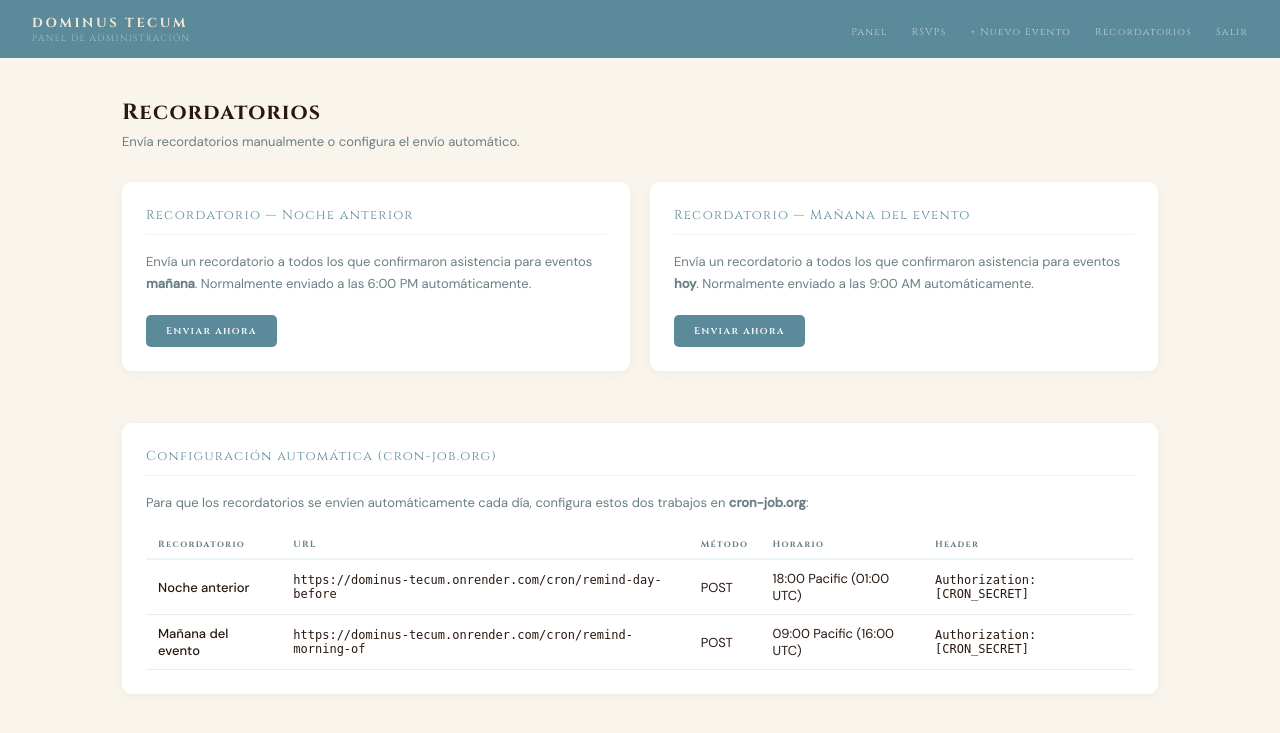
After one commit to Dominus-Tecum-Vancouver/dominus-tecum, a Flask app: page /admin/reminders in a window 1280 px wide. The commit adds this page. Shown: the top 733 px of the page. Run offline with Flask 3, Linux system fonts and the light colour scheme; the visitor is signed in with stand-in values (Sample User, id 1).

Commit message:
Add event reminder system with cron endpoints and admin page

```diff
--- a/admin/gmail_service.py
+++ b/admin/gmail_service.py
@@ -174,7 +174,7 @@ def send_rsvp_confirmation(name: str, email: str, event_title: str) -> bool:
                     border-left:3px solid #7A1528;border-radius:4px">
           <p style="margin:0;font-size:13px;color:#2A5A6A">
             📍 Holy Rosary Cathedral<br>
-            646 Richards St, Vancouver BC
+            650 Richards St, Vancouver BC
           </p>
         </div>
 
@@ -239,3 +239,64 @@ def send_rsvp_notification(name: str, email: str,
     """
     # Send TO the group Gmail — leaders will see this in their inbox
     return send_email(GMAIL_ADDRESS, subject, html)
+
+def send_event_reminder(name: str, email: str, event_title: str,
+                        event_date: str, event_time: str,
+                        reminder_type: str) -> bool:
+    """
+    Sends a bilingual reminder email to someone who RSVPed for an upcoming event.
+    Called by the cron job — once the evening before (day_before)
+    and once the morning of the event (morning_of).
+    """
+    if reminder_type == 'day_before':
+        subject = f'¡Nos vemos mañana, {name}! / See you tomorrow!'
+        timing_es = '¡Nos vemos <strong>mañana</strong>!'
+        timing_en = 'See you <strong>tomorrow</strong>!'
+        sub_es = 'Recuerda que tienes un lugar reservado para este evento.'
+        sub_en = 'Just a reminder that you have a spot reserved for this event.'
+    else:
+        subject = f'¡Hoy es el día, {name}! / Today is the day!'
+        timing_es = '¡<strong>Hoy</strong> es el día!'
+        timing_en = '<strong>Today</strong> is the day!'
+        sub_es = 'Te esperamos esta noche con mucho gusto.'
+        sub_en = 'We look forward to seeing you tonight!'
+
+    html = f"""
+    <div style="font-family:'Georgia',serif;max-width:520px;margin:0 auto;color:#2A1810">
+      <div style="background:#5B8A9A;padding:28px 32px;text-align:center">
+        <h1 style="color:#F2E8D5;font-size:22px;letter-spacing:3px;margin:0">DOMINUS TECUM</h1>
+        <p style="color:rgba(255,255,255,0.65);font-size:13px;margin:6px 0 0;font-style:italic">
+          Holy Rosary Cathedral Hall · Vancouver
+        </p>
+      </div>
+      <div style="padding:32px;background:#FAF5EC">
+        <p style="font-size:18px;margin:0 0 8px">Hola {name} / Hi {name},</p>
+        <p style="font-size:20px;font-weight:bold;color:#7A1528;margin:0 0 4px">{timing_es}</p>
+        <p style="font-size:20px;font-weight:bold;color:#5B8A9A;margin:0 0 16px">{timing_en}</p>
+        <p style="color:#5C3D2E;line-height:1.8;margin:0 0 20px">
+          {sub_es}<br>{sub_en}
+        </p>
+        <div style="background:#EBF4F7;border-left:4px solid #7A1528;
+                    border-radius:4px;padding:18px 20px;margin-bottom:20px">
+          <p style="margin:0 0 8px;font-size:16px;font-weight:bold;color:#2A1810">
+            {event_title}
+          </p>
+          <p style="margin:0;font-size:13px;color:#2A5A6A;line-height:1.8">
+            📅 {event_date}<br>
+            🕖 {event_time}<br>
+            📍 Holy Rosary Cathedral Hall, 650 Richards St, Vancouver BC
+          </p>
+        </div>
+        <p style="color:#7A6555;font-size:13px">
+          ¿Preguntas? / Questions?<br>
+          <a href="mailto:{GMAIL_ADDRESS}" style="color:#5B8A9A">{GMAIL_ADDRESS}</a>
+        </p>
+      </div>
+      <div style="background:#EDE3CF;padding:14px;text-align:center">
+        <p style="margin:0;font-size:10px;letter-spacing:2px;color:#A08B72">
+          © DOMINUS TECUM · HOLY ROSARY CATHEDRAL · VANCOUVER
+        </p>
+      </div>
+    </div>
+    """
+    return send_email(email, subject, html)
--- a/admin/routes.py
+++ b/admin/routes.py
@@ -373,3 +373,111 @@ def admin_rsvps():
         events=events,
         selected_event=event_id,  # So the template can highlight the active filter
     )
+
+# ── Cron / Reminder Routes ─────────────────────────────────────────────────────
+
+import os as _os
+from .gmail_service import send_event_reminder as _send_reminder
+
+
+def _check_cron_secret():
+    """
+    Verifies the Authorization header matches our CRON_SECRET env var.
+    Prevents random people from triggering mass emails.
+    """
+    secret = _os.environ.get('CRON_SECRET', '')
+    auth   = request.headers.get('Authorization', '')
+    return auth in (secret, f'Bearer {secret}')
+
+
+def _send_reminders_for_offset(day_offset: int, reminder_type: str) -> dict:
+    """
+    Finds events happening `day_offset` days from today and emails
+    everyone who RSVPed.
+      day_offset 1 = tomorrow (evening before reminder)
+      day_offset 0 = today    (morning of reminder)
+    """
+    from datetime import date, timedelta
+
+    target_date = date.today() + timedelta(days=day_offset)
+
+    events = Event.query.filter_by(active=True, date=target_date).all()
+
+    sent_count   = 0
+    failed_count = 0
+
+    for event in events:
+        # Format date in Spanish e.g. "miércoles 15 de abril"
+        day_names = {
+            'Monday': 'lunes', 'Tuesday': 'martes', 'Wednesday': 'miércoles',
+            'Thursday': 'jueves', 'Friday': 'viernes',
+            'Saturday': 'sábado', 'Sunday': 'domingo'
+        }
+        month_names = {
+            'January': 'enero', 'February': 'febrero', 'March': 'marzo',
+            'April': 'abril', 'May': 'mayo', 'June': 'junio',
+            'July': 'julio', 'August': 'agosto', 'September': 'septiembre',
+            'October': 'octubre', 'November': 'noviembre', 'December': 'diciembre'
+        }
+        day_name   = day_names.get(target_date.strftime('%A'), target_date.strftime('%A'))
+        month_name = month_names.get(target_date.strftime('%B'), target_date.strftime('%B'))
+        event_date = f"{day_name} {target_date.day} de {month_name}"
+
+        for rsvp in event.rsvps:
+            success = _send_reminder(
+                name          = rsvp.name,
+                email         = rsvp.email,
+                event_title   = event.title_es,
+                event_date    = event_date,
+                event_time    = event.time,
+                reminder_type = reminder_type,
+            )
+            if success:
+                sent_count += 1
+            else:
+                failed_count += 1
+
+    return {
+        'target_date':  str(target_date),
+        'events_found': len(events),
+        'sent':         sent_count,
+        'failed':       failed_count,
+    }
+
+
+@bp.route('/cron/remind-day-before', methods=['POST'])
+def cron_remind_day_before():
+    """Called by cron-job.org every day at 6:00 PM Pacific."""
+    if not _check_cron_secret():
+        return jsonify({'error': 'Unauthorized'}), 401
+    result = _send_reminders_for_offset(day_offset=1, reminder_type='day_before')
+    print(f'[cron] day-before reminders: {result}')
+    return jsonify({'status': 'ok', **result})
+
+
+@bp.route('/cron/remind-morning-of', methods=['POST'])
+def cron_remind_morning_of():
+    """Called by cron-job.org every day at 9:00 AM Pacific."""
+    if not _check_cron_secret():
+        return jsonify({'error': 'Unauthorized'}), 401
+    result = _send_reminders_for_offset(day_offset=0, reminder_type='morning_of')
+    print(f'[cron] morning-of reminders: {result}')
+    return jsonify({'status': 'ok', **result})
+
+
+@bp.route('/admin/reminders', methods=['GET', 'POST'])
+@admin_required
+def admin_reminders():
+    """Manual reminder trigger page — useful for testing."""
+    message = None
+    if request.method == 'POST':
+        reminder_type = request.form.get('type', 'day_before')
+        day_offset    = 1 if reminder_type == 'day_before' else 0
+        result        = _send_reminders_for_offset(day_offset, reminder_type)
+        if result['events_found'] == 0:
+            message = {'type': 'info',
+                       'text': f"No hay eventos {'mañana' if day_offset == 1 else 'hoy'}."}
+        else:
+            message = {'type': 'success',
+                       'text': f"Enviados: {result['sent']} recordatorios. Fallidos: {result['failed']}."}
+    return render_template('admin/reminders.html', message=message)
--- a/admin/templates/admin/base.html
+++ b/admin/templates/admin/base.html
@@ -291,6 +291,7 @@
       <li><a href="/admin" class="{{ 'active' if request.endpoint == 'main.admin_dashboard' }}">Panel</a></li>
       <li><a href="/admin/rsvps" class="{{ 'active' if request.endpoint == 'main.admin_rsvps' }}">RSVPs</a></li>
       <li><a href="/admin/events/new">+ Nuevo Evento</a></li>
+      <li><a href="/admin/reminders">Recordatorios</a></li>
       <li><a href="/admin/logout">Salir</a></li>
     </ul>
   </nav>
--- /dev/null
+++ b/admin/templates/admin/reminders.html
@@ -0,0 +1,92 @@
+{% extends 'admin/base.html' %}
+{% block content %}
+
+<div class="page-title">Recordatorios</div>
+<div class="page-sub">Envía recordatorios manualmente o configura el envío automático.</div>
+
+{% if message %}
+<div class="alert alert-{{ 'error' if message.type == 'error' else 'info' }}" style="background:{{ '#EBF4F7' if message.type in ['info','success'] else '#FAECE7' }};
+              color:{{ '#2A5A6A' if message.type in ['info','success'] else '#712B13' }};
+              padding:12px 16px;border-radius:6px;margin-bottom:20px;font-size:13px;
+              border-left:3px solid {{ '#5B8A9A' if message.type in ['info','success'] else '#7A1528' }}">
+    {{ message.text }}
+</div>
+{% endif %}
+
+<div style="display:grid;grid-template-columns:1fr 1fr;gap:20px;margin-bottom:32px">
+
+    <!-- Evening before -->
+    <div class="card">
+        <div class="card-title">Recordatorio — Noche anterior</div>
+        <p style="font-size:13px;color:#6A7E85;margin-bottom:20px;line-height:1.7">
+            Envía un recordatorio a todos los que confirmaron asistencia para eventos
+            <strong>mañana</strong>. Normalmente enviado a las 6:00 PM automáticamente.
+        </p>
+        <form method="POST">
+            <input type="hidden" name="type" value="day_before" />
+            <button type="submit" class="btn btn-primary"
+                onclick="return confirm('¿Enviar recordatorios de mañana ahora?')">
+                Enviar ahora
+            </button>
+        </form>
+    </div>
+
+    <!-- Morning of -->
+    <div class="card">
+        <div class="card-title">Recordatorio — Mañana del evento</div>
+        <p style="font-size:13px;color:#6A7E85;margin-bottom:20px;line-height:1.7">
+            Envía un recordatorio a todos los que confirmaron asistencia para eventos
+            <strong>hoy</strong>. Normalmente enviado a las 9:00 AM automáticamente.
+        </p>
+        <form method="POST">
+            <input type="hidden" name="type" value="morning_of" />
+            <button type="submit" class="btn btn-primary"
+                onclick="return confirm('¿Enviar recordatorios de hoy ahora?')">
+                Enviar ahora
+            </button>
+        </form>
+    </div>
+
+</div>
+
+<!-- Cron setup guide -->
+<div class="card">
+    <div class="card-title">Configuración automática (cron-job.org)</div>
+    <p style="font-size:13px;color:#6A7E85;margin-bottom:16px;line-height:1.7">
+        Para que los recordatorios se envíen automáticamente cada día,
+        configura estos dos trabajos en <strong>cron-job.org</strong>:
+    </p>
+    <table>
+        <thead>
+            <tr>
+                <th>Recordatorio</th>
+                <th>URL</th>
+                <th>Método</th>
+                <th>Horario</th>
+                <th>Header</th>
+            </tr>
+        </thead>
+        <tbody>
+            <tr>
+                <td style="font-weight:500">Noche anterior</td>
+                <td style="font-family:monospace;font-size:12px">
+                    https://dominus-tecum.onrender.com/cron/remind-day-before
+                </td>
+                <td>POST</td>
+                <td>18:00 Pacific (01:00 UTC)</td>
+                <td style="font-family:monospace;font-size:12px">Authorization: [CRON_SECRET]</td>
+            </tr>
+            <tr>
+                <td style="font-weight:500">Mañana del evento</td>
+                <td style="font-family:monospace;font-size:12px">
+                    https://dominus-tecum.onrender.com/cron/remind-morning-of
+                </td>
+                <td>POST</td>
+                <td>09:00 Pacific (16:00 UTC)</td>
+                <td style="font-family:monospace;font-size:12px">Authorization: [CRON_SECRET]</td>
+            </tr>
+        </tbody>
+    </table>
+</div>
+
+{% endblock %}
```
